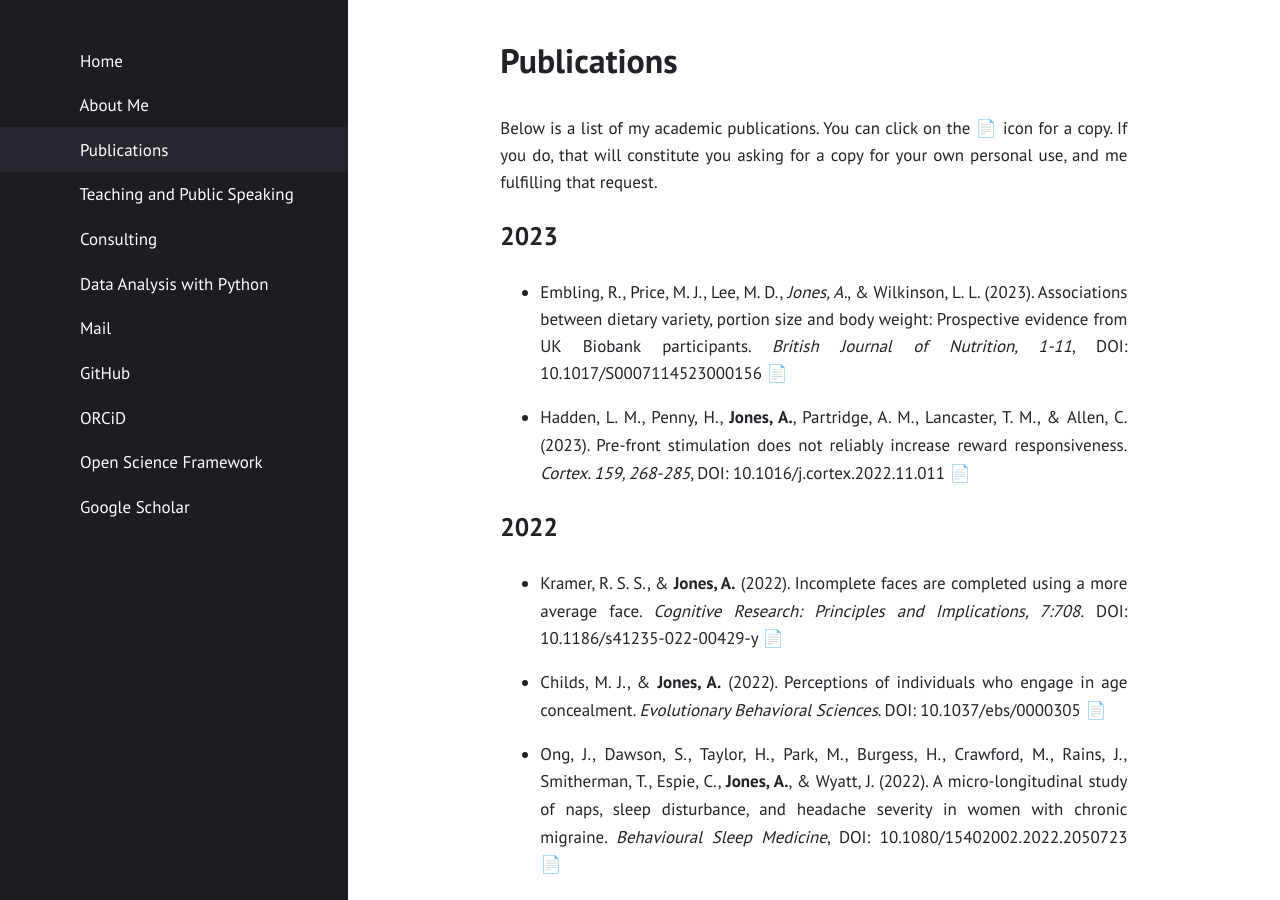
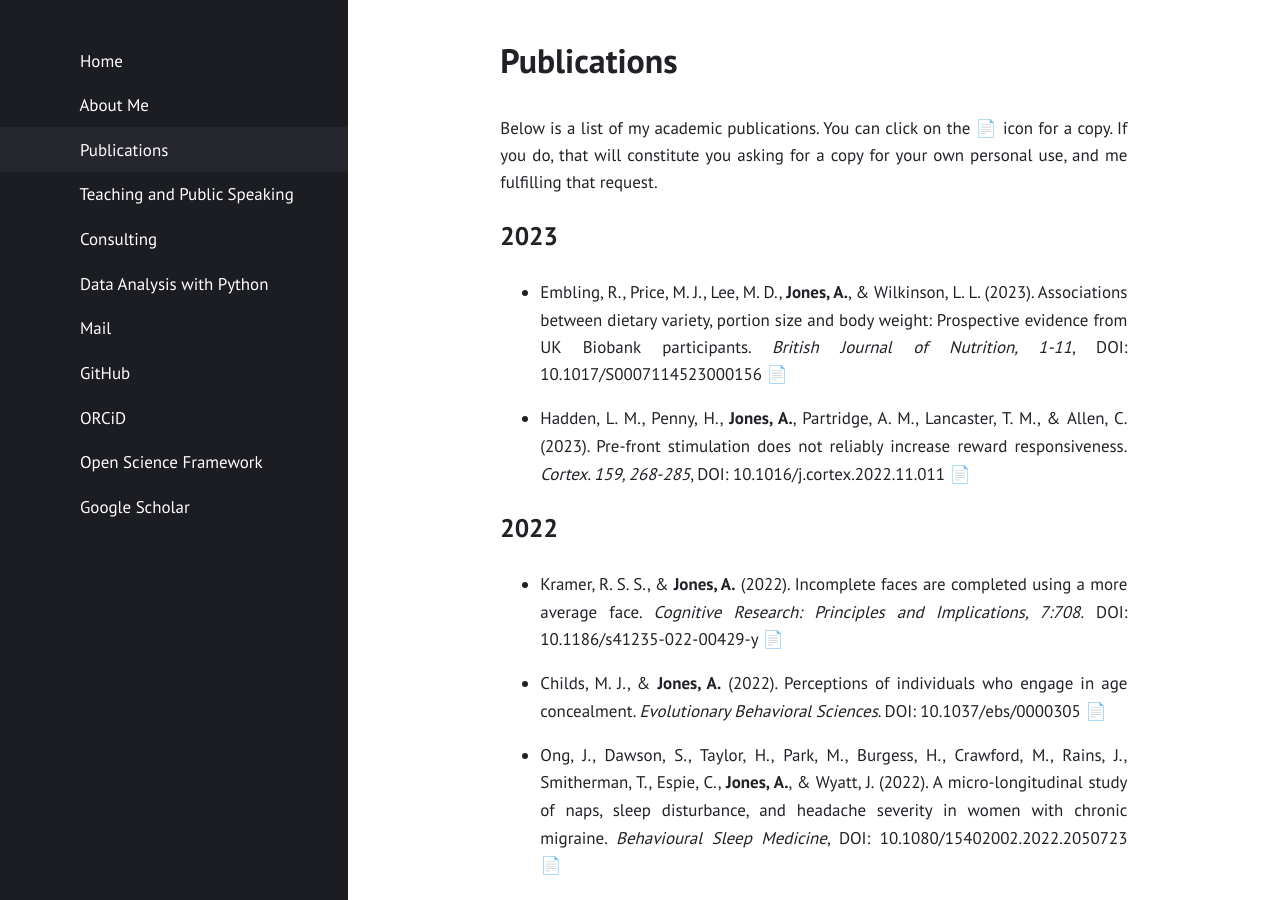
Before and after one commit to alexjonesphd/alexjonesphd.github.io, a Jekyll site: the page built from publications.md, in a window 1280 px wide and 900 px high. Built offline with Jekyll 4.4.1, drawn with Linux system fonts in a browser that asks for light colours.

Commit message:
Update publications.md

```diff
--- a/publications.md
+++ b/publications.md
@@ -9,7 +9,7 @@ Below is a list of my academic publications. You can click on the 📄 icon for
 
 
 ## 2023
-- Embling, R., Price, M. J., Lee, M. D., *Jones, A.*, & Wilkinson, L. L. (2023). Associations between dietary variety, portion size and body weight: Prospective evidence from UK Biobank participants. *British Journal of Nutrition, 1-11*, DOI: 10.1017/S0007114523000156 [📄](https://alexjonesphd.github.io/assets/papers/2023/emblingetal2023.pdf)
+- Embling, R., Price, M. J., Lee, M. D., **Jones, A.**, & Wilkinson, L. L. (2023). Associations between dietary variety, portion size and body weight: Prospective evidence from UK Biobank participants. *British Journal of Nutrition, 1-11*, DOI: 10.1017/S0007114523000156 [📄](https://alexjonesphd.github.io/assets/papers/2023/emblingetal2023.pdf)
 
 - Hadden, L. M., Penny, H., **Jones, A.**, Partridge, A. M., Lancaster, T. M., & Allen, C. (2023). Pre-front stimulation does not reliably increase reward responsiveness. *Cortex. 159, 268-285*, DOI: 10.1016/j.cortex.2022.11.011 [📄](https://alexjonesphd.github.io/assets/papers/2023/haddenetal2023.pdf)
 
```
